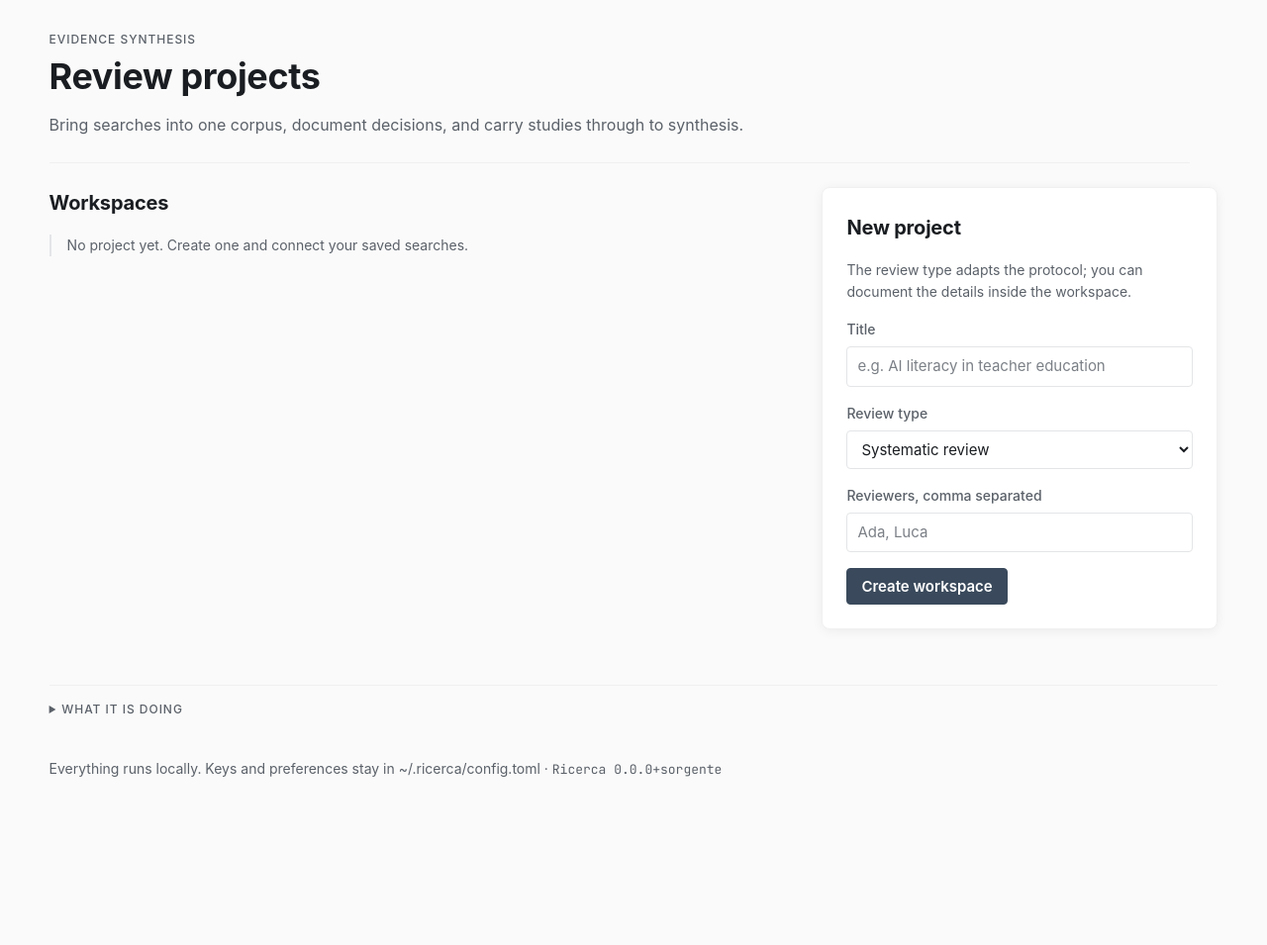
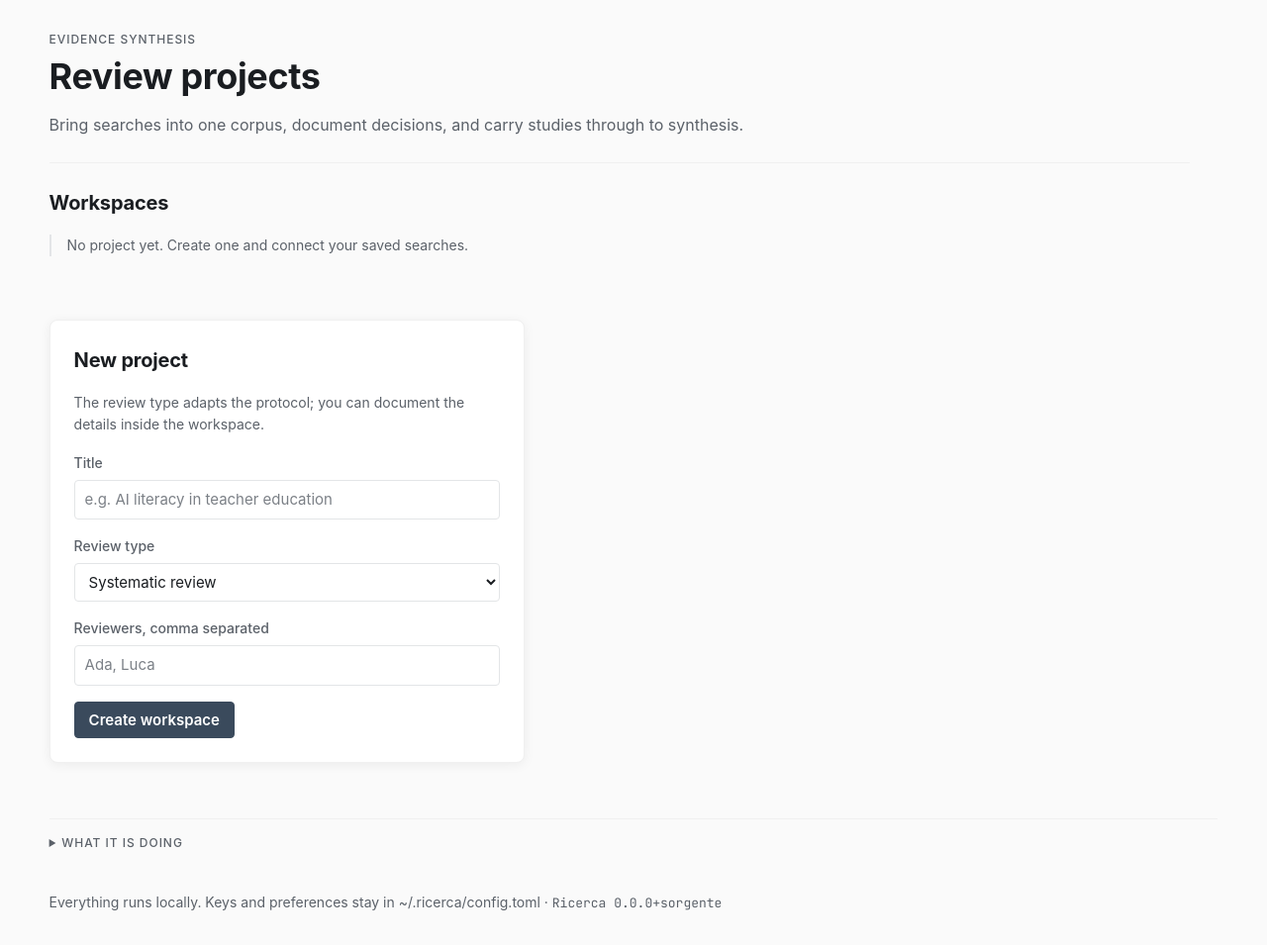
Before and after one commit to nugh75/Ricerca-scientifica, a FastAPI app: page /revisioni in a window 1280 px wide. Shown: the part 84-1039 px from the top of the page at 99% size. Before the commit the page ends 869 px from the top, so only its background shows below. Run offline with FastAPI, Linux system fonts and the light colour scheme; data that the repository does not hold is empty.

Commit message:
feat: il modulo per creare una review sta sotto l'elenco dei progetti
La pagina delle review ha una sola colonna: il modulo non sta più in un
pannello ancorato a destra.

Co-Authored-By: Claude <noreply@anthropic.com>

```diff
--- a/ricerca/static/style.css
+++ b/ricerca/static/style.css
@@ -874,11 +874,11 @@ tbody tr:focus-visible { outline: 2px solid var(--accento); outline-offset: -2px
 .revisioni-indice, .workspace-revisione { min-width: 0; }
 .sentinelle-review { padding-top: var(--u2); border-top: 1px solid var(--riga); }
 .revisioni-layout {
-  display: grid; grid-template-columns: minmax(0, 1fr) minmax(18rem, 25rem);
+  display: grid; grid-template-columns: minmax(0, 1fr);
   gap: var(--u6); align-items: start;
 }
 .sezione-revisione > h2, .crea-revisione > h2 { margin: 0 0 var(--u2); font-size: 1.25rem; }
-.crea-revisione { margin: 0; position: sticky; top: var(--u2); }
+.crea-revisione { margin: 0; max-width: 30rem; }
 .crea-revisione label { display: block; margin: 0 0 var(--u2); color: var(--testo-tenue); }
 .crea-revisione input, .crea-revisione select { margin-top: .35rem; color: var(--testo); }
 .elenco-progetti { border-top: 1px solid var(--bordo); }
@@ -1159,8 +1159,6 @@ tbody tr:focus-visible { outline: 2px solid var(--accento); outline-offset: -2px
 .wiki-fonti ul { padding-left: 1.2rem; }
 
 @media (max-width: 64rem) {
-  .revisioni-layout { grid-template-columns: 1fr; }
-  .crea-revisione { position: static; }
   .risolvi-conflitto { grid-template-columns: 1fr 1fr; }
   .risolvi-conflitto textarea { grid-column: 1 / -1; }
   .wiki-telaio { grid-template-columns: 1fr; }
```
